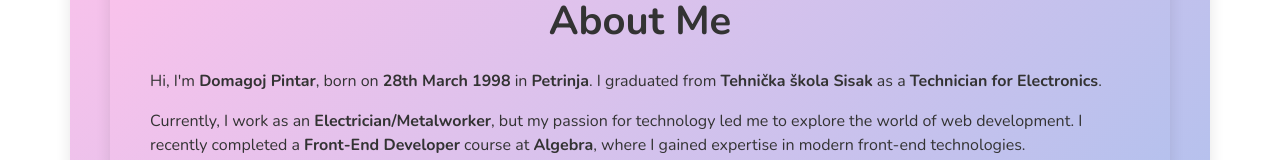
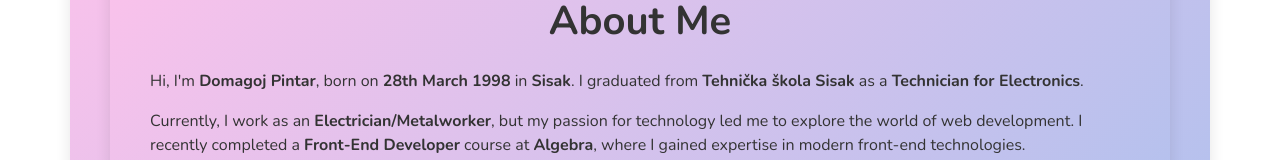
Before and after one commit to Pic2500/portfolio, a React (Create React App) app: page /about in a window 1280 px wide. Shown: the part 285-445 px from the top of the page. Built offline with nearby package versions, Linux system fonts and the light colour scheme.

Commit message:
Born in sisak

```diff
--- a/src/pages/About.jsx
+++ b/src/pages/About.jsx
@@ -7,7 +7,7 @@ function About() {
       <div className="about-content">
         <p>
           Hi, I'm <strong>Domagoj Pintar</strong>, born on{" "}
-          <strong>28th March 1998</strong> in <strong>Petrinja</strong>. I
+          <strong>28th March 1998</strong> in <strong>Sisak</strong>. I
           graduated from <strong>Tehnička škola Sisak</strong> as a{" "}
           <strong>Technician for Electronics</strong>.
         </p>
```
